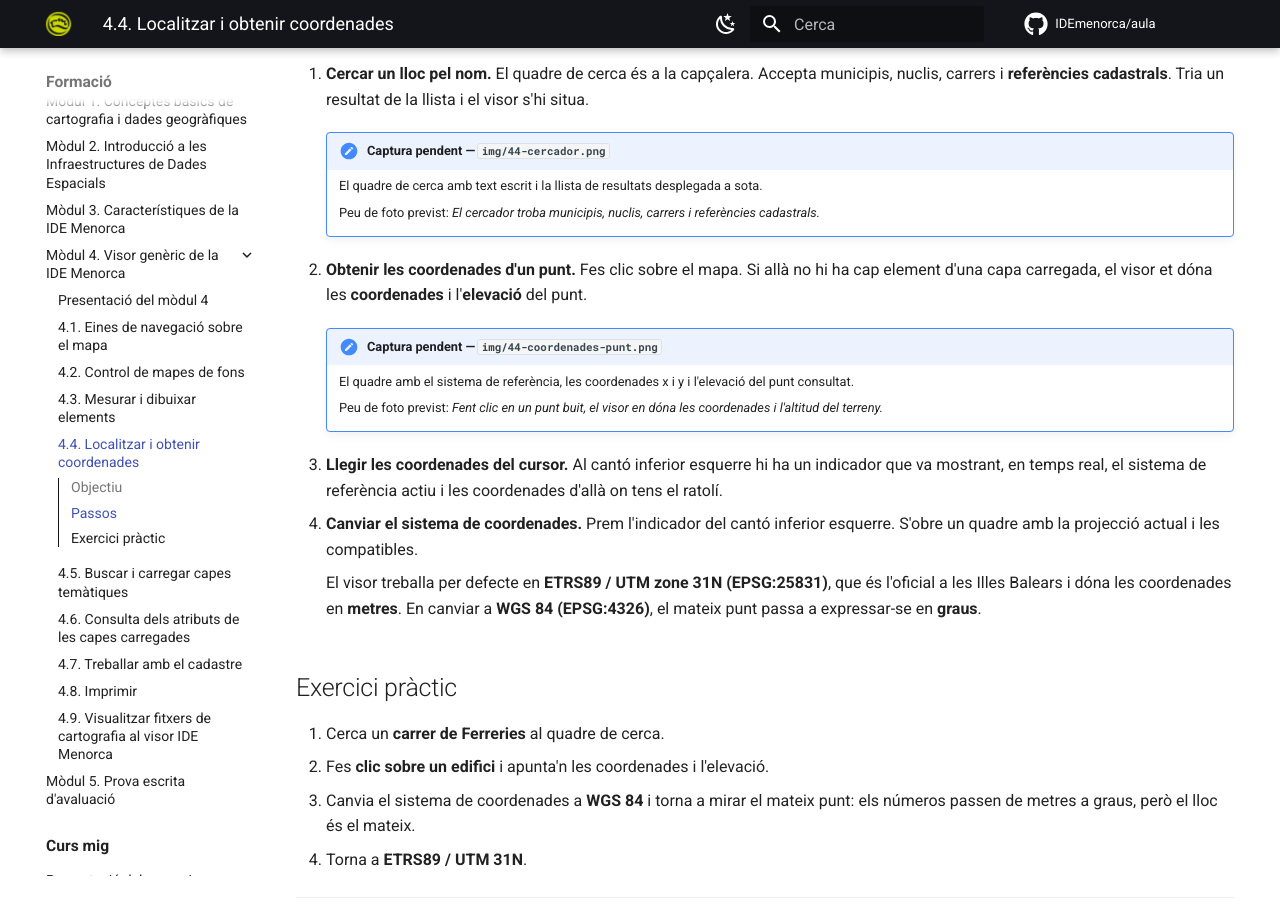
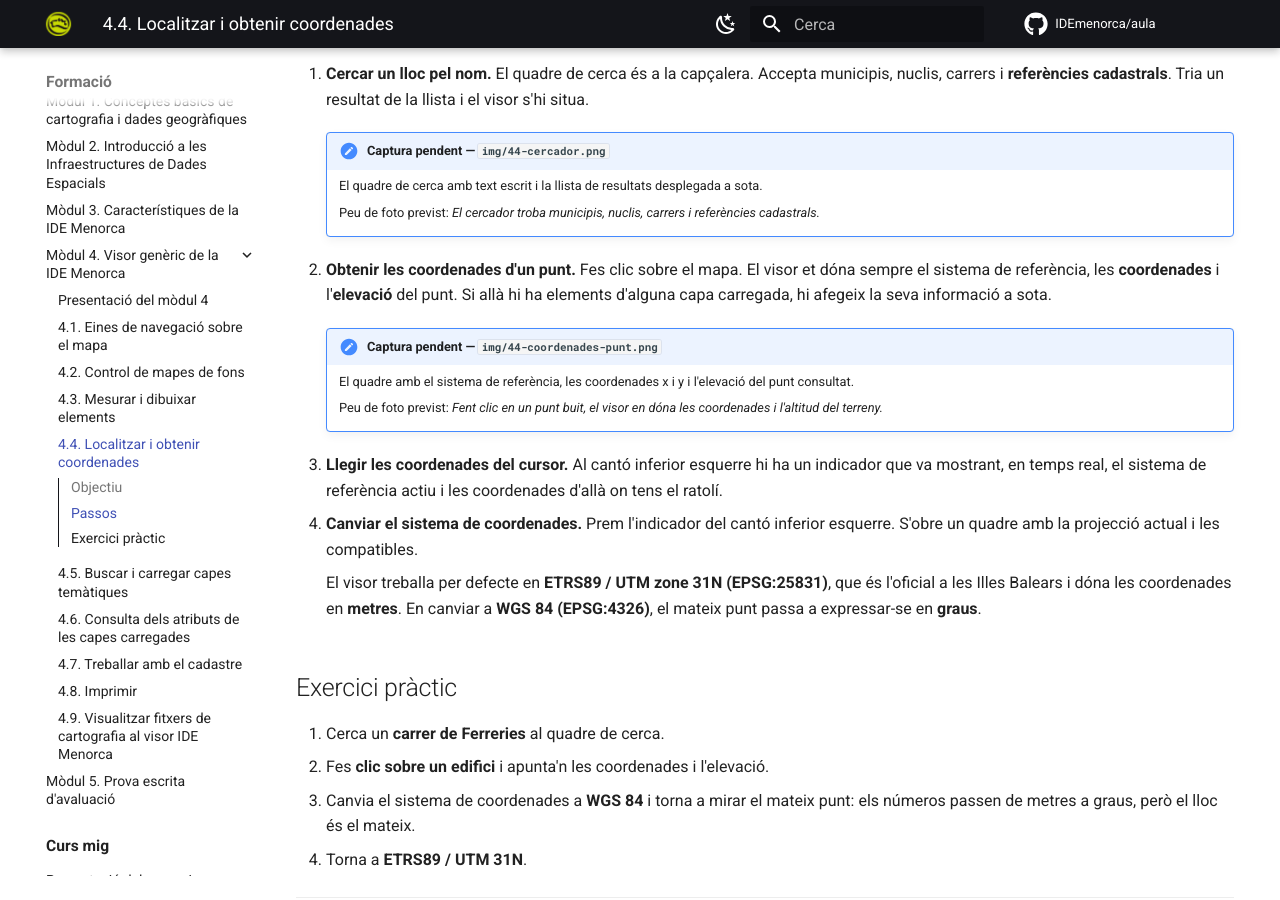
Before and after one commit to IDEmenorca/aula, an MkDocs documentation site: the page built from docs/formacio/basic/modul-4-visor/04-localitzar-coordenades.md, in a window 1280 px wide and 900 px high, scrolled down 342 px. Built offline with MkDocs 1.6.1 and Material for MkDocs 9.7.7, drawn with Linux system fonts in a browser that asks for light colours; comment, search, counter and statistics services are not loaded.

Commit message:
Corregeix quan el clic al mapa dóna coordenades
El clic SEMPRE retorna el sistema de referència, les coordenades i l'elevació
del punt. Si allà hi ha elements d'alguna capa carregada, n'hi afegeix la
informació a sota; no és que les coordenades només surtin quan no hi ha res.

L'error venia del manual antic i s'havia propagat a la secció 4.4 del curs.
Es corregeix als dos llocs.

Co-Authored-By: Claude Opus 5 <noreply@anthropic.com>

```diff
--- a/docs/formacio/basic/modul-4-visor/04-localitzar-coordenades.md
+++ b/docs/formacio/basic/modul-4-visor/04-localitzar-coordenades.md
@@ -17,9 +17,10 @@ punt del mapa.
 
         Peu de foto previst: *El cercador troba municipis, nuclis, carrers i referències cadastrals.*
 
-2. **Obtenir les coordenades d'un punt.** Fes clic sobre el mapa. Si allà no hi
-   ha cap element d'una capa carregada, el visor et dóna les **coordenades** i
-   l'**elevació** del punt.
+2. **Obtenir les coordenades d'un punt.** Fes clic sobre el mapa. El visor et
+   dóna sempre el sistema de referència, les **coordenades** i l'**elevació**
+   del punt. Si allà hi ha elements d'alguna capa carregada, hi afegeix la
+   seva informació a sota.
 
     !!! note "Captura pendent — `img/44-coordenades-punt.png`"
         El quadre amb el sistema de referència, les coordenades x i y i
```
Also changed, not shown: docs/manuals/visor-generic/04-seleccio-grafica.md (+3 -2 lines), docs/formacio/basic/modul-4-visor/img/44-cercador.png (added), docs/formacio/basic/modul-4-visor/img/44-coordenades-punt.png (added).
